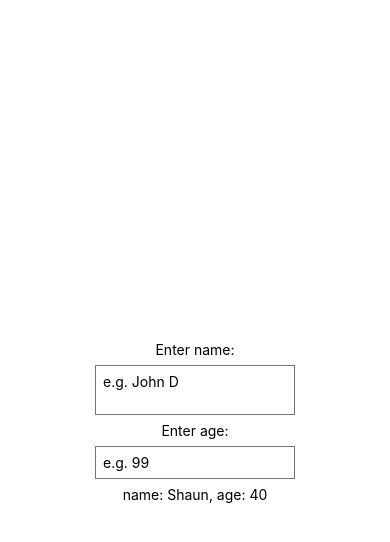
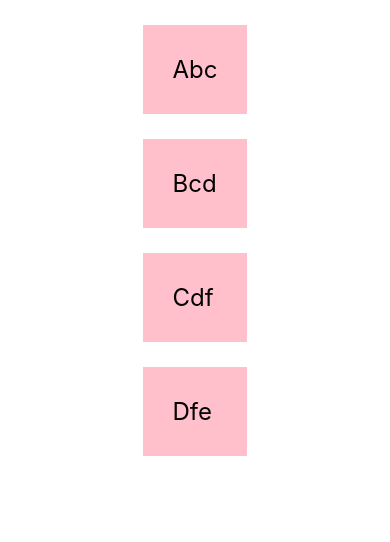
Before and after one commit to lecbit/react_native_ninja, a React Native app: screen / in a window 390 px wide. Shown: the top 542 px of the page. Built offline with nearby package versions, Linux system fonts and the light colour scheme.

Commit message:
~6~ Lists_ScrollView

```diff
--- a/App.js
+++ b/App.js
@@ -1,27 +1,27 @@
 import { useState } from 'react';
-import { StyleSheet, Text, View, TextInput } from 'react-native';
+import { StyleSheet, Text, View, ScrollView } from 'react-native';
 
 export default function App() {
-  const [name, setName] = useState('Shaun');
-  const [age, setAge] = useState('40');
+  const [people, setPeople] = useState([
+    { name: 'Abc', key: 1 },
+    { name: 'Bcd', key: 2 },
+    { name: 'Cdf', key: 3 },
+    { name: 'Dfe', key: 4 },
+  ]);
 
   return (
     <View style={styles.container}>
-      <Text>Enter name:</Text>
-      <TextInput
-        multiline
-        style={styles.input}
-        placeholder='e.g. John D'
-        onChangeText={(val) => setName(val)}
-      />
-      <Text>Enter age:</Text>
-      <TextInput
-        keyboardType='numeric'
-        style={styles.input}
-        placeholder='e.g. 99'
-        onChangeText={(val) => setAge(val)}
-      />
-      <Text>name: {name}, age: {age}</Text>
+      <ScrollView>
+        {
+          people.map((item) => {
+            return (
+              <View key={item.key}>
+                <Text style={styles.item}>{item.name}</Text>
+              </View>
+            )
+          })
+        }
+      </ScrollView>
     </View>
   );
 }
@@ -32,11 +32,10 @@
     alignItems: 'center',
     justifyContent: 'center',
   },
-  input: {
-    borderWidth: 1,
-    borderColor: '#777',
-    padding: 7,
-    margin: 7,
-    width: 200,
+  item: {
+    marginTop: 25,
+    padding: 30,
+    fontSize: 24,
+    backgroundColor: 'pink'
   }
 });
```
